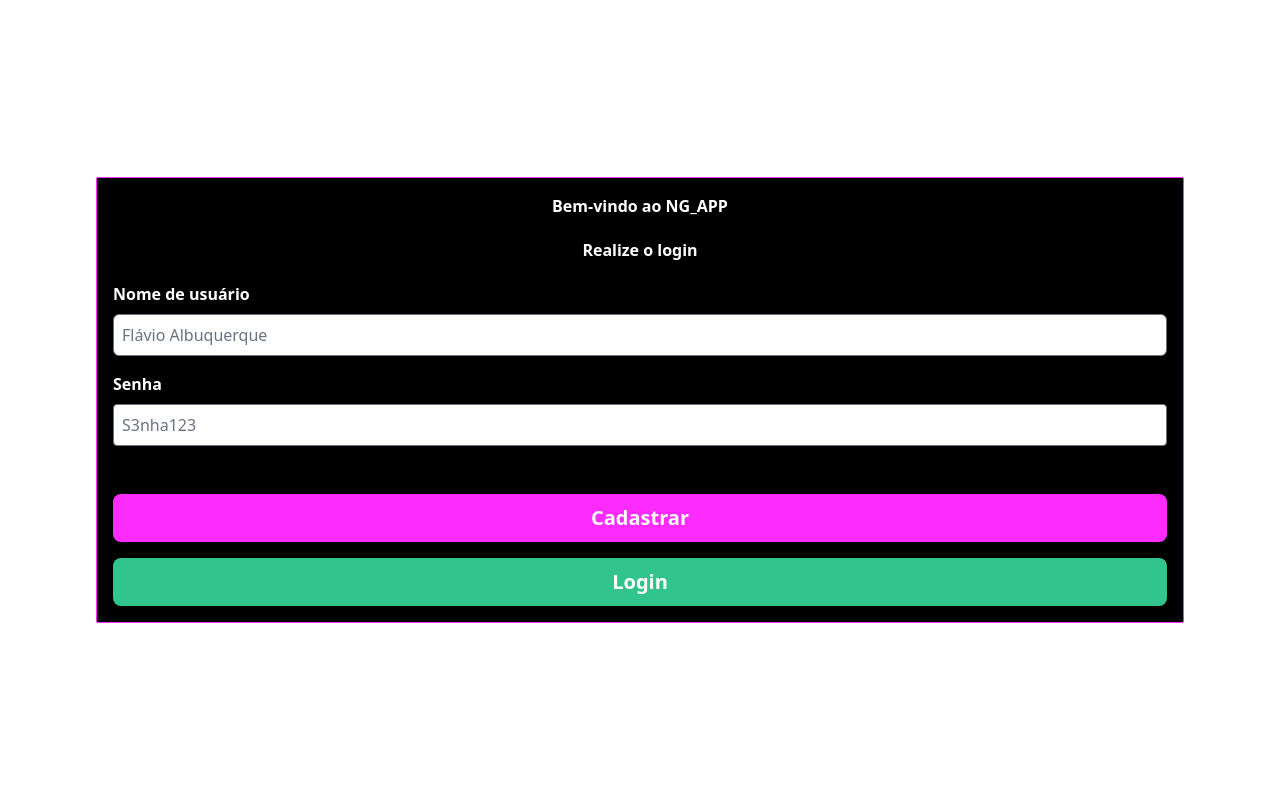
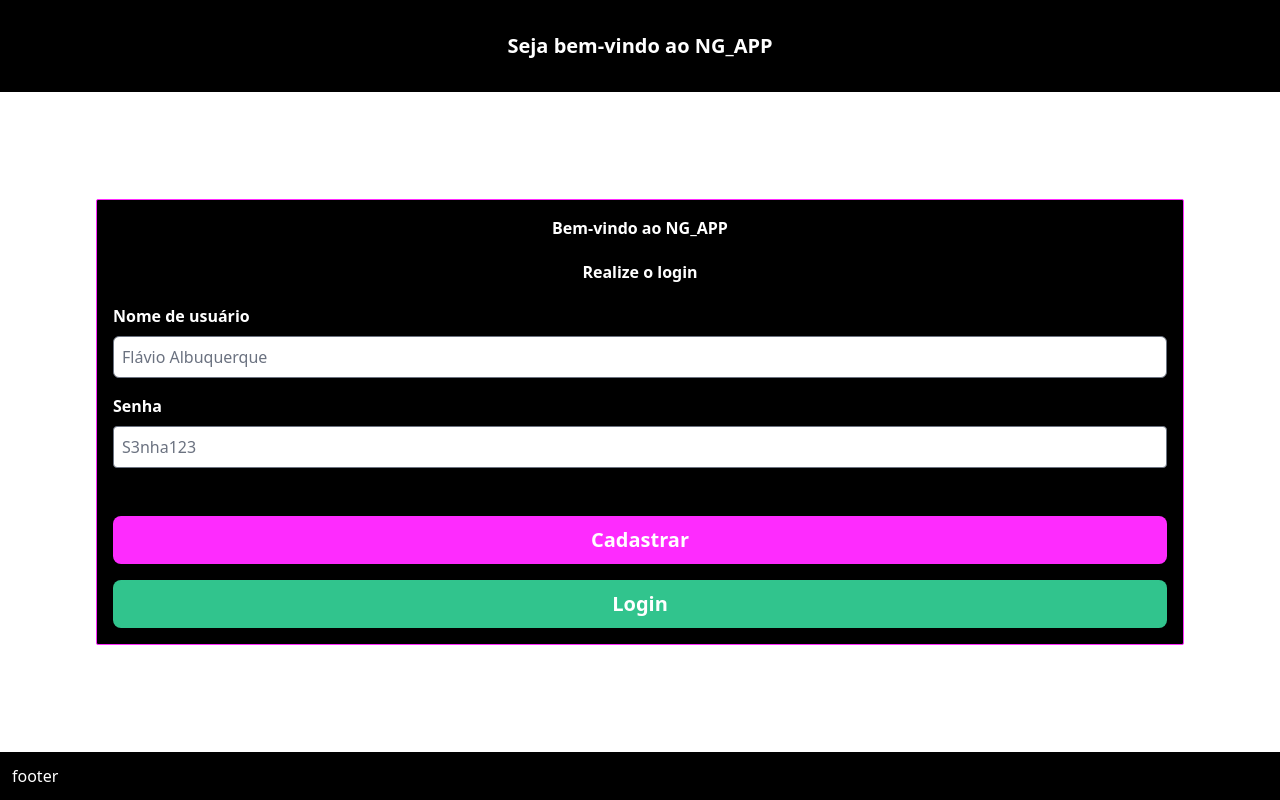
Before and after one commit to HalisterFernando/gzbank, a React (Create React App) app in the folder app/frontend/: page /login in a window 1280 px wide. Built offline with nearby package versions, Linux system fonts and the light colour scheme.

Commit message:
feat: :sparkles: incluído header e footer na página de login

```diff
--- a/app/frontend/src/components/Header.tsx
+++ b/app/frontend/src/components/Header.tsx
@@ -2,11 +2,12 @@ import React, {useContext, useEffect} from 'react'
 import Links from './Links'
 import { userContext, UserContextType } from '../context/UserContext'
 import { getItem } from '../helpers/localStorage'
+import useCheckPath from '../hooks/useCheckPath'
 
 const Header = () => {
 
   const {user, saveUserData} = useContext(userContext) as UserContextType
-
+  const {path: { login, signin }} = useCheckPath()
   useEffect(() => {
     const localStorageUser = getItem('user')
     if (localStorageUser) {
@@ -26,10 +27,21 @@ const Header = () => {
       justify-evenly
       gap-2
     ">
+      {
+        login || signin ? (
+          <span>
+            <h1 className='text-white text-xl font-bold'>Seja bem-vindo ao NG_APP</h1>
+          </span>
+        ) : (
+          <>
             <span className='text-white font-semibold mt-1'>Olá {user.username}</span>
             <div className='flex gap-4'>
               <Links />
             </div>
+          </>
+        )
+      }
+
     </header>
   )
 }
--- a/app/frontend/src/pages/FormPage.tsx
+++ b/app/frontend/src/pages/FormPage.tsx
@@ -1,10 +1,16 @@
 import React from 'react'
 import Form from '../components/Form'
 import { useNavigate } from 'react-router-dom'
+import Header from '../components/Header'
+import PageFooter from '../components/PageFooter'
 
 const FormPage = () => {
   return (
+    <div className='h-screen flex flex-col'>
+    <Header />
     <Form />
+    <PageFooter />
+    </div>
   )
 }
 
```
Lines whose indentation alone changed are shown as unchanged.
